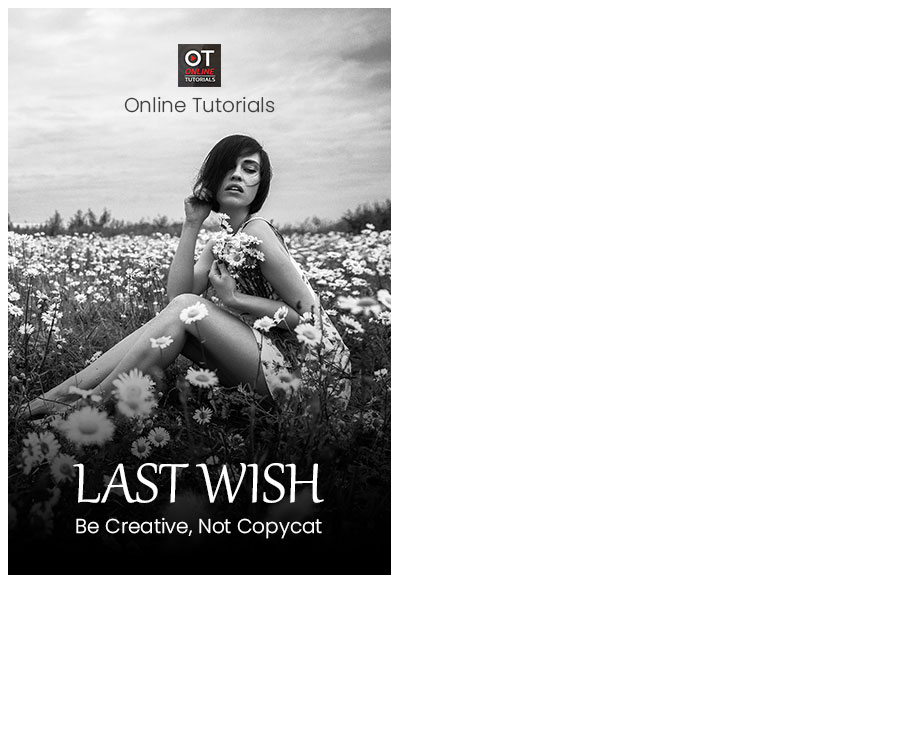
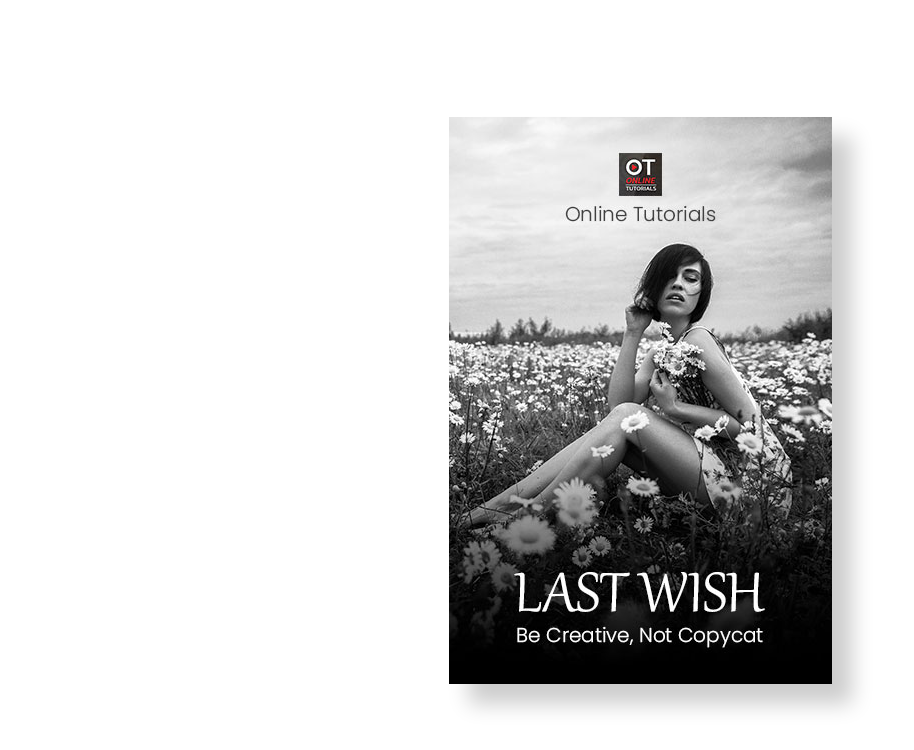
Before and after one commit to julien-castillo/3D-Book, a plain HTML site: page index.html in a window 1280 px wide. Shown: the whole page, without its empty margins (0-914 px from the left). Drawn offline with Linux system fonts and the light colour scheme.

Commit message:
Add style.css and fix index.html

```diff
--- a/index.html
+++ b/index.html
@@ -1,14 +1,16 @@
 <!DOCTYPE html>
-<html lang="en">
+<html lang="fr">
 <head>
   <meta charset="UTF-8">
   <title>Rapport de stage</title>
+  <link rel="stylesheet" href="style.css">
 </head>
 <body>
   <section>
-    <div class="book"></div>
+    <div class="book">
     <img src="img/cover.jpg"
          alt="Image de couverture">
+    </div>
   </section>
 </body>
 </html>
--- /dev/null
+++ b/style.css
@@ -0,0 +1,70 @@
+* {
+    margin: 0;
+    padding: 0;
+    box-sizing: border-box;
+}
+
+body {
+    display: flex;
+    justify-content: center;
+    align-items: center;
+    min-height: 100vh;
+}
+
+section {
+    display: flex;
+    justify-content: center;
+    align-items: center;
+    transform-style: preserve-3d;
+    perspective: 1000px;
+}
+
+section .book {
+    position: relative;
+    width: 383px;
+    height: 567px;
+    box-shadow: 20px 20px 20px rgba(0,0,0,0.2);
+    transform-style: preserve-3d;
+    transition: 0.5s;
+}
+
+section .book:hover {
+    transform: rotateY(35deg);
+    box-shadow: 0px 20px 20px rgba(0,0,0,0.2);
+    cursor: pointer;
+}
+
+section .book:active {
+    transform: rotateY(180deg);
+}
+
+section .book:before {
+    content: '';
+    position: absolute;
+    width: 60px;
+    height: 100%;
+    transform-origin: left;
+    background: url(img/side.jpg);
+    background-position: center;
+    transform: rotateY(90deg);
+}
+
+section .book:after {
+    content: '';
+    position: absolute;
+    width: 100%;
+    height: 100%;
+    transform-origin: center;
+    background: url(img/back.jpg);
+    background-position: center;
+    transform: rotateY(180deg) translateZ(60px);
+}
+
+section .book img {
+    position: absolute;
+    top: 0;
+    left: 0;
+    width: 100%;
+    height: 100%;
+    object-fit: cover;
+}
```
